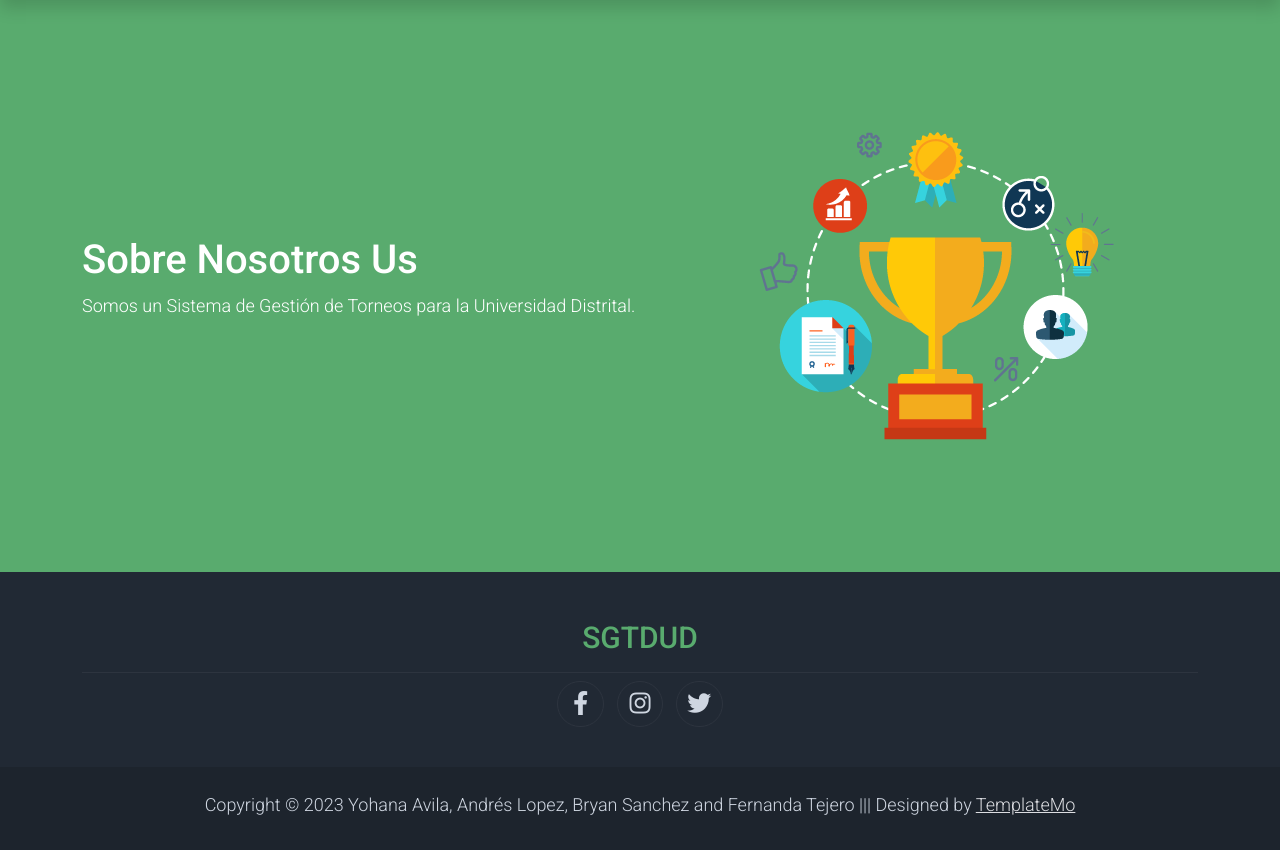
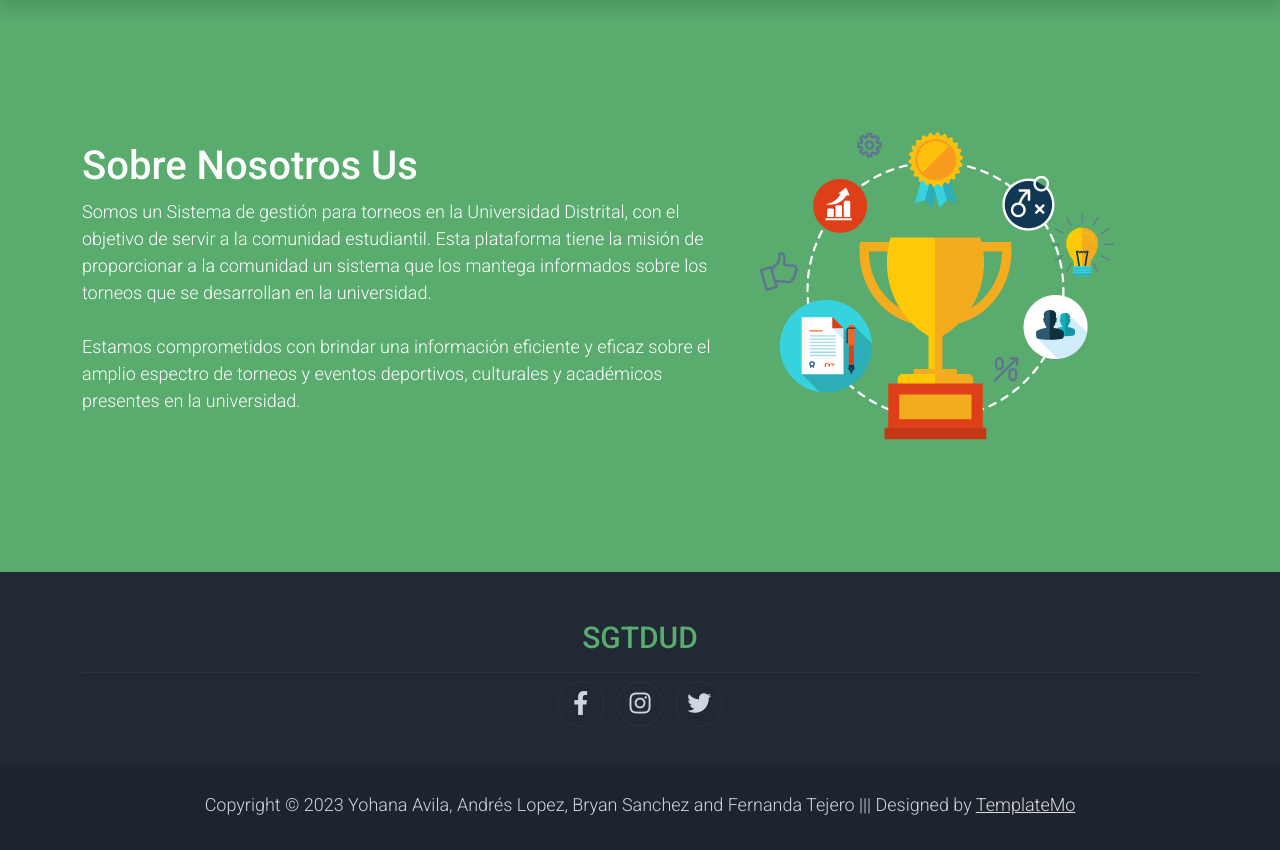
Before and after one commit to yohav08/SGTUD, a PHP site: page /about.php in a window 1280 px wide. Shown: the part 92-942 px from the top of the page. Run offline with PHP 8.4, Linux system fonts and the light colour scheme.

Commit message:
Agregando descripción (About Us) del proyecto

```diff
--- a/about.php
+++ b/about.php
@@ -74,7 +74,12 @@ https://templatemo.com/tm-559-zay-shop
                 <div class="col-md-7 text-white">
                     <h1>Sobre Nosotros Us</h1>
                     <p>
-                        Somos un Sistema de Gestión de Torneos para la Universidad Distrital.
+                        Somos un Sistema de gestión para torneos en la Universidad Distrital, con el objetivo de
+                        servir a la comunidad estudiantil. Esta plataforma tiene la misión de proporcionar a la comunidad
+                        un sistema que los mantega informados sobre los torneos que se desarrollan en la universidad.
+                        <br> <br>
+                        Estamos comprometidos con brindar una información eficiente y eficaz sobre el amplio
+                        espectro de torneos y eventos deportivos, culturales y académicos presentes en la universidad.
                     </p>
                 </div>
                 <div class="col-md-4">
```
